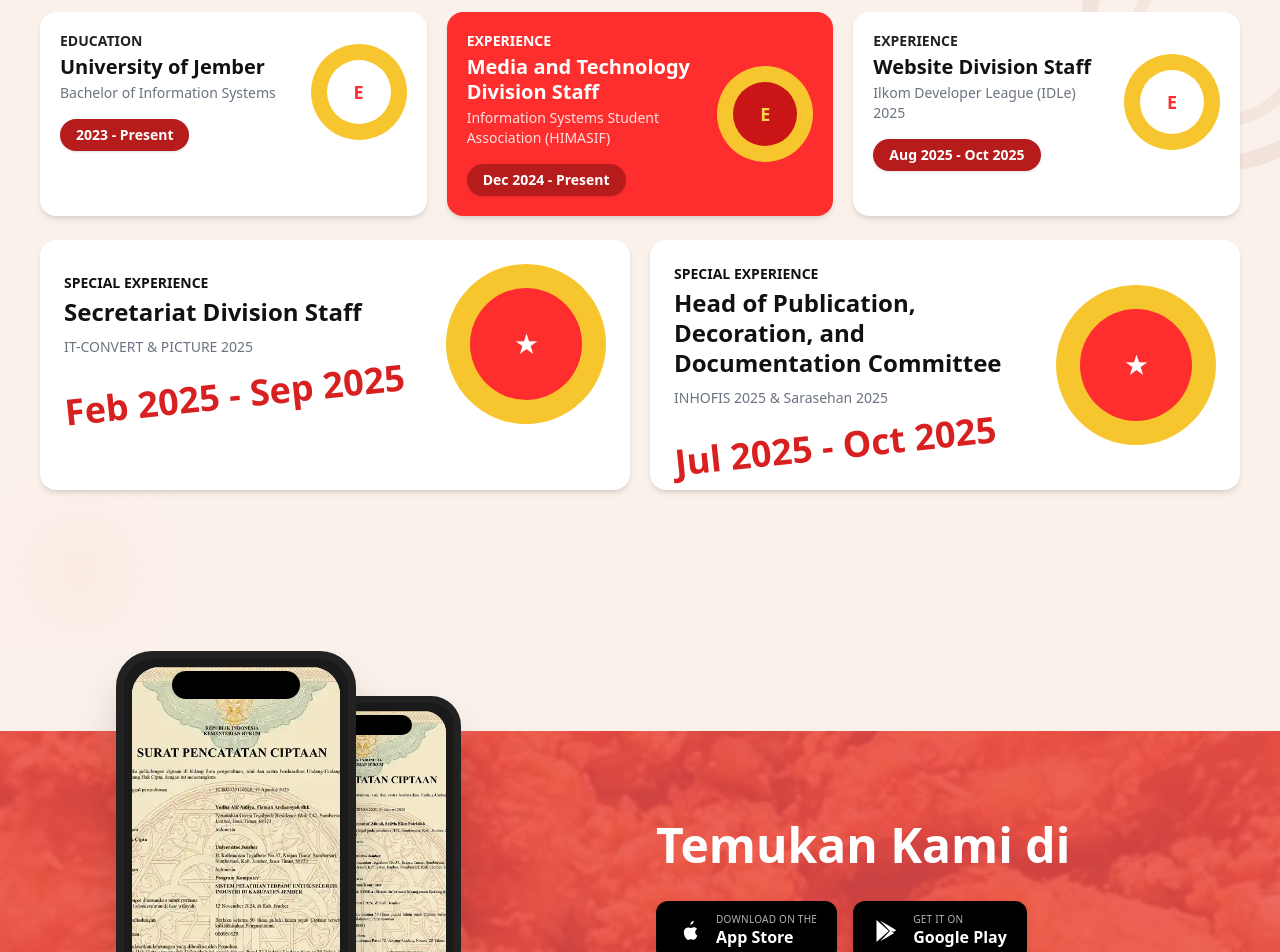
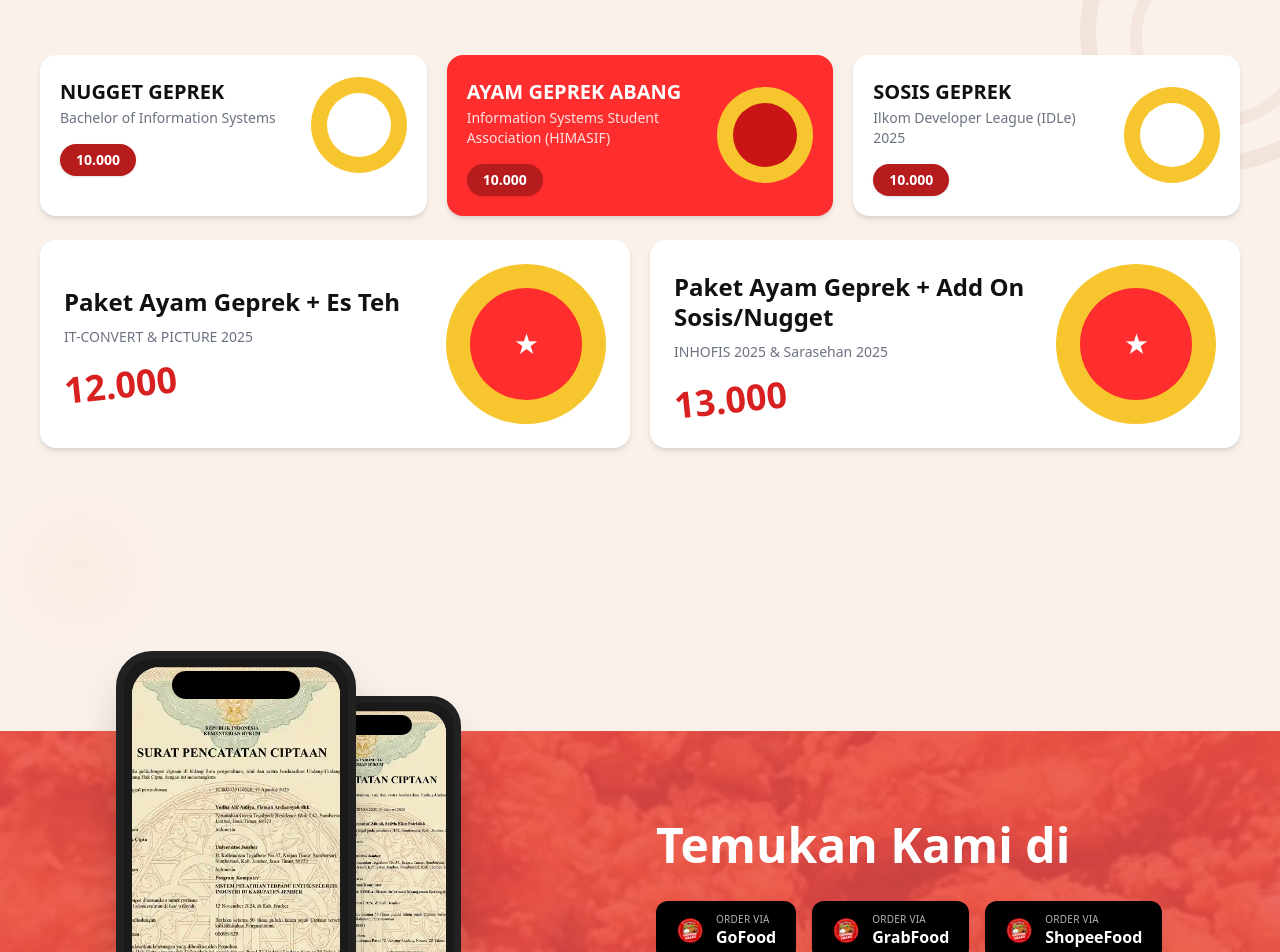
Before and after one commit to ahmadrahardan/smashed-chicken, a React (Vite) app: page / in a window 1280 px wide. Shown: the part 1749-2701 px from the top of the page. Built offline with nearby package versions, Linux system fonts and the light colour scheme.

Commit message:
update pages

```diff
--- a/src/components/Feedbacks.tsx
+++ b/src/components/Feedbacks.tsx
@@ -54,7 +54,7 @@ const testimonials = [
   {
     id: 6,
     rating: 5.0,
-    text: "Ayam geprek di sini benar-benar juara! Crispy di luar, juicy di dalam, dan sambalnya pedasnya nendang banget. Setiap gigitan terasa nikmat dan bikin pengen nambah lagi. Cocok banget buat kamu yang cari makanan simpel tapi penuh rasa! 🔥🍗",
+    text: "Ayam geprek di sini benar-benar juara! Crispy di luar, juicy di dalam, dan sambalnya pedasnya nendang banget. Setiap gigitan terasa nikmat dan bikin pengen nambah lagi. Cocok banget buat kamu yang cari makanan simpel tapi penuh rasa!",
     name: "Lidya Permatasari",
     role: "Warga ",
     avatar: "https://i.pravatar.cc/100?img=32",
--- a/src/components/Find Us.tsx
+++ b/src/components/Find Us.tsx
@@ -1,6 +1,9 @@
 import sepadu from "../assets/certificates/Sertifikat HKI Sepadu.webp";
 import simba from "../assets/certificates/Sertifikat HKI SIMBA.webp";
 import bgChicken from "../assets/fried-chicken.jpg";
+import gofood from "../assets/logo.png";
+import grabfood from "../assets/logo.png";
+import shopeefood from "../assets/logo.png";
 
 const FindUsSection = () => {
   return (
@@ -70,44 +73,58 @@ const FindUsSection = () => {
             </h2>
 
             <div className="mt-8 flex flex-wrap items-center justify-center gap-4 lg:justify-start">
+              {/* GOFOOD */}
               <a
                 href="#"
                 className="inline-flex items-center gap-3 rounded-xl bg-black px-5 py-3 text-white shadow-lg transition hover:scale-105"
               >
-                <svg
-                  className="h-7 w-7"
-                  viewBox="0 0 24 24"
-                  fill="currentColor"
-                >
-                  <path d="M16.365 12.94c.02 2.17 1.91 2.89 1.93 2.9-.02.05-.3 1.02-.98 2.02-.59.86-1.2 1.72-2.16 1.74-.95.02-1.26-.56-2.35-.56-1.1 0-1.44.54-2.33.58-.92.03-1.62-.92-2.22-1.77-1.22-1.76-2.15-4.97-.9-7.14.62-1.08 1.73-1.77 2.93-1.79.91-.02 1.77.61 2.35.61.57 0 1.65-.75 2.78-.64.47.02 1.79.19 2.63 1.42-.07.05-1.57.91-1.55 2.63ZM14.36 5.6c.49-.6.82-1.43.73-2.26-.7.03-1.54.47-2.04 1.06-.45.52-.84 1.36-.73 2.16.78.06 1.56-.4 2.04-.96Z" />
-                </svg>
+                <img
+                  src={gofood}
+                  alt="GoFood"
+                  className="h-7 w-7 object-contain"
+                />
                 <div className="text-left leading-tight">
                   <p className="text-[10px] uppercase tracking-wide text-white/70">
-                    Download on the
+                    Order via
                   </p>
-                  <p className="text-sm font-semibold sm:text-base">
-                    App Store
-                  </p>
+                  <p className="text-sm font-semibold sm:text-base">GoFood</p>
                 </div>
               </a>
 
+              {/* GRABFOOD */}
               <a
                 href="#"
                 className="inline-flex items-center gap-3 rounded-xl bg-black px-5 py-3 text-white shadow-lg transition hover:scale-105"
               >
-                <svg
-                  className="h-7 w-7"
-                  viewBox="0 0 24 24"
-                  fill="currentColor"
-                >
-                  <path d="M3 2.5v19l10.5-9.5L3 2.5Zm12.1 10.1 2.9-2.6-11.8-6.7 8.9 9.3Zm2.9 1.4-2.9-2.6-8.9 9.3 11.8-6.7ZM20 11.3l-2.6-1.5-1.6 1.5 1.6 1.5 2.6-1.5Z" />
-                </svg>
+                <img
+                  src={grabfood}
+                  alt="GrabFood"
+                  className="h-7 w-7 object-contain"
+                />
                 <div className="text-left leading-tight">
                   <p className="text-[10px] uppercase tracking-wide text-white/70">
-                    Get it on
+                    Order via
+                  </p>
+                  <p className="text-sm font-semibold sm:text-base">GrabFood</p>
+                </div>
+              </a>
+
+              {/* SHOPEEFOOD */}
+              <a
+                href="#"
+                className="inline-flex items-center gap-3 rounded-xl bg-black px-5 py-3 text-white shadow-lg transition hover:scale-105"
+              >
+                <img
+                  src={shopeefood}
+                  alt="ShopeeFood"
+                  className="h-7 w-7 object-contain"
+                />
+                <div className="text-left leading-tight">
+                  <p className="text-[10px] uppercase tracking-wide text-white/70">
+                    Order via
                   </p>
                   <p className="text-sm font-semibold sm:text-base">
-                    Google Play
+                    ShopeeFood
                   </p>
                 </div>
               </a>
--- a/src/components/Menu.tsx
+++ b/src/components/Menu.tsx
@@ -1,5 +1,4 @@
 type Item = {
-  year: string;
   desc1: string;
   desc2: string;
   price?: string;
@@ -8,38 +7,33 @@ type Item = {
 
 const topCards: Item[] = [
   {
-    year: "EDUCATION",
-    desc1: "University of Jember",
+    desc1: "NUGGET GEPREK",
     desc2: "Bachelor of Information Systems",
-    price: "2023 - Present",
+    price: "10.000",
   },
   {
-    year: "EXPERIENCE",
-    desc1: "Media and Technology Division Staff",
+    desc1: "AYAM GEPREK ABANG",
     desc2: "Information Systems Student Association (HIMASIF)",
-    price: "Dec 2024 - Present",
+    price: "10.000",
     highlight: true,
   },
   {
-    year: "EXPERIENCE",
-    desc1: "Website Division Staff",
+    desc1: "SOSIS GEPREK",
     desc2: "Ilkom Developer League (IDLe) 2025",
-    price: "Aug 2025 - Oct 2025",
+    price: "10.000",
   },
 ];
 
 const bottomCards: Item[] = [
   {
-    year: "SPECIAL EXPERIENCE",
-    desc1: "Secretariat Division Staff",
+    desc1: "Paket Ayam Geprek + Es Teh",
     desc2: "IT-CONVERT & PICTURE 2025",
-    price: "Feb 2025 - Sep 2025",
+    price: "12.000",
   },
   {
-    year: "SPECIAL EXPERIENCE",
-    desc1: "Head of Publication, Decoration, and Documentation Committee",
+    desc1: "Paket Ayam Geprek + Add On Sosis/Nugget",
     desc2: "INHOFIS 2025 & Sarasehan 2025",
-    price: "Jul 2025 - Oct 2025",
+    price: "13.000",
   },
 ];
 
@@ -52,13 +46,6 @@ const SmallCard = ({ item }: { item: Item }) => {
     >
       <div className="flex items-center justify-between gap-4 p-5">
         <div className="max-w-[65%]">
-          <p
-            className={`text-sm font-extrabold uppercase leading-tight ${
-              item.highlight ? "text-white" : "text-[#222]"
-            }`}
-          >
-            {item.year}
-          </p>
 
           <h3
             className={`mt-1 text-xl font-extrabold leading-tight ${
@@ -90,7 +77,6 @@ const SmallCard = ({ item }: { item: Item }) => {
                 : "bg-white text-[#FF2E2E]"
             }`}
           >
-            {item.year.charAt(0)}
           </div>
         </div>
       </div>
@@ -103,10 +89,6 @@ const LargeCard = ({ item }: { item: Item }) => {
     <div className="relative overflow-hidden rounded-2xl bg-white shadow-md transition hover:-translate-y-1 hover:shadow-lg">
       <div className="flex flex-col justify-between gap-6 p-6 md:flex-row md:items-center">
         <div className="max-w-[65%]">
-          <p className="text-sm font-extrabold uppercase text-[#111]">
-            {item.year}
-          </p>
-
           <h3 className="mt-1 text-2xl font-extrabold leading-tight text-[#111]">
             {item.desc1}
           </h3>
```
